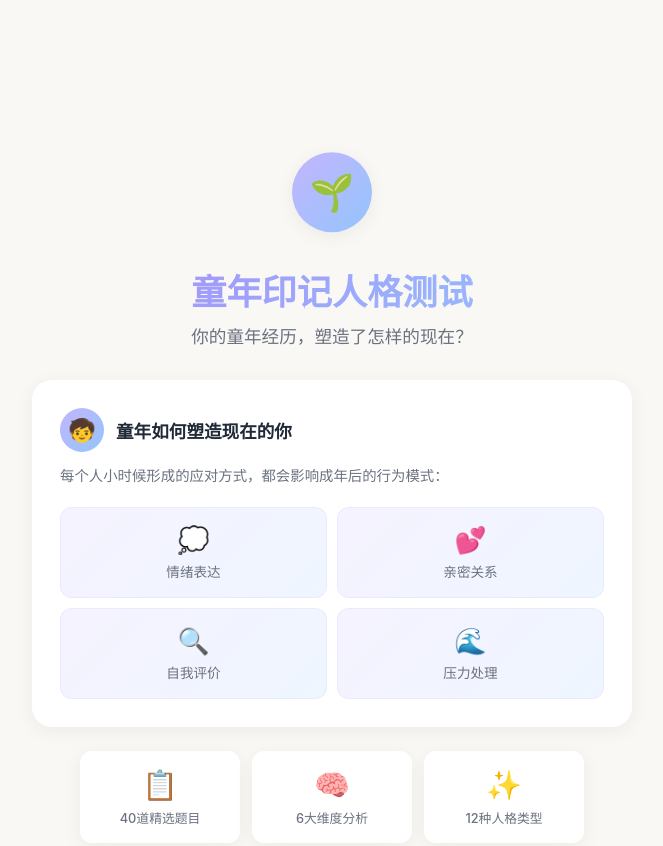
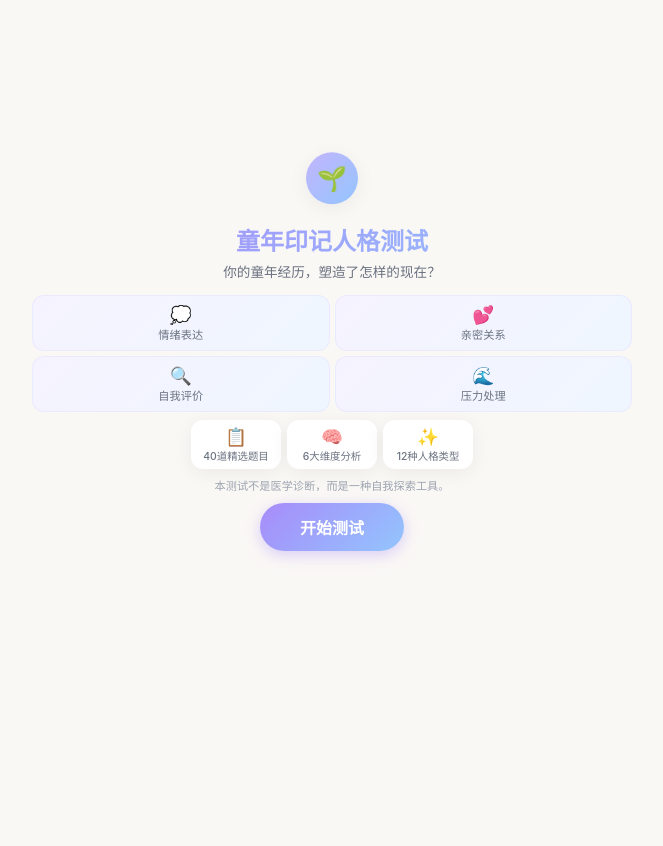
Before and after one commit to zys4057/childhood-test-, a plain HTML site: page index.html in a window 1280 px wide. Shown: the top 846 px of the page, without its empty margins (308-971 px from the left). After the commit the page ends 800 px from the top, so only its background shows below. Drawn offline with Linux system fonts and the light colour scheme.

Commit message:
Add files via upload

```diff
--- a/index.html
+++ b/index.html
@@ -7,19 +7,12 @@
   <link rel="stylesheet" href="./style.css" />
 </head>
 <body>
-  <!-- 页面1：首页 -->
   <div id="page-home" class="page active">
     <div class="home-content">
       <div class="home-icon">🌱</div>
       <h1 class="home-title">童年印记人格测试</h1>
       <p class="home-subtitle">你的童年经历，塑造了怎样的现在？</p>
-      <div class="intro-card">
-        <div class="intro-card-header">
-          <div class="intro-card-icon">🧒</div>
-          <h3>童年如何塑造现在的你</h3>
-        </div>
-        <p class="intro-desc">每个人小时候形成的应对方式，都会影响成年后的行为模式：</p>
-        <div class="impact-grid">
+      <div class="impact-grid compact">
         <div class="impact-item">
           <div class="impact-icon">💭</div>
           <div class="impact-text">情绪表达</div>
@@ -37,8 +30,7 @@
           <div class="impact-text">压力处理</div>
         </div>
       </div>
-      </div>
-      <div class="feature-row">
+      <div class="feature-row compact">
         <div class="feature-item">
           <div class="feature-icon">📋</div>
           <div class="feature-text">40道精选题目</div>
--- a/script.js
+++ b/script.js
@@ -273,6 +273,7 @@ function selectOption(idx) {
   isAnimating = true;
 
   const options = document.querySelectorAll('.option');
+  options.forEach(opt => opt.classList.remove('selected'));
   options[idx].classList.add('selected');
 
   answers[questions[currentQuestion].id] = idx + 1; // A=1, B=2, C=3, D=4
--- a/style.css
+++ b/style.css
@@ -62,19 +62,19 @@ body {
   max-width: 600px;
   width: 100%;
   text-align: center;
-  margin-top: 10vh;
+  margin-top: 2vh;
 }
 
 .home-icon {
-  width: 80px;
-  height: 80px;
-  margin: 0 auto 24px;
+  width: 52px;
+  height: 52px;
+  margin: 0 auto 10px;
   background: linear-gradient(135deg, var(--primary-light), var(--secondary));
   border-radius: 50%;
   display: flex;
   align-items: center;
   justify-content: center;
-  font-size: 36px;
+  font-size: 24px;
   box-shadow: var(--shadow);
   animation: float 3s ease-in-out infinite;
 }
@@ -85,9 +85,9 @@ body {
 }
 
 .home-title {
-  font-size: 2.2rem;
+  font-size: 1.5rem;
   font-weight: 700;
-  margin-bottom: 8px;
+  margin-bottom: 4px;
   background: linear-gradient(135deg, var(--primary), var(--secondary));
   -webkit-background-clip: text;
   -webkit-text-fill-color: transparent;
@@ -95,95 +95,27 @@ body {
 }
 
 .home-subtitle {
-  font-size: 1.1rem;
+  font-size: 0.85rem;
   color: var(--text-light);
-  margin-bottom: 32px;
-}
-
-.intro-card {
-  background: var(--card);
-  border-radius: var(--radius);
-  padding: 28px;
-  box-shadow: var(--shadow);
-  text-align: left;
-  margin-bottom: 24px;
-}
-
-.intro-card-header {
-  display: flex;
-  align-items: center;
-  gap: 12px;
-  margin-bottom: 12px;
-}
-
-.intro-card-icon {
-  width: 44px;
-  height: 44px;
-  background: linear-gradient(135deg, var(--primary-light), var(--secondary));
-  border-radius: 50%;
-  display: flex;
-  align-items: center;
-  justify-content: center;
-  font-size: 1.4rem;
-  flex-shrink: 0;
-}
-
-.intro-card h3 {
-  font-size: 1.1rem;
-  color: var(--text);
-  margin: 0;
-}
-
-.intro-desc {
-  font-size: 0.9rem;
-  color: var(--text-light);
-  margin-bottom: 20px;
-  line-height: 1.6;
-}
-
-.intro-card ul {
-  list-style: none;
-  padding: 0;
-}
-
-.intro-card li {
-  font-size: 0.95rem;
-  color: var(--text-light);
-  padding: 10px 0;
-  padding-left: 36px;
-  position: relative;
-  line-height: 1.6;
-  display: flex;
-  align-items: center;
-}
-
-.intro-card li::before {
-  content: none;
-}
-
-.item-icon {
-  position: absolute;
-  left: 0;
-  top: 50%;
-  transform: translateY(-50%);
-  width: 28px;
-  height: 28px;
-  display: flex;
-  align-items: center;
-  justify-content: center;
-  font-size: 1.1rem;
+  margin-bottom: 14px;
 }
 
 .impact-grid {
   display: grid;
   grid-template-columns: repeat(2, 1fr);
-  gap: 10px;
+  gap: 6px;
+  margin-bottom: 10px;
+}
+
+.impact-grid.compact {
+  gap: 5px;
+  margin-bottom: 8px;
 }
 
 .impact-item {
   background: linear-gradient(135deg, #f5f3ff, #eff6ff);
   border-radius: var(--radius-sm);
-  padding: 16px 12px;
+  padding: 8px 4px;
   text-align: center;
   transition: var(--transition);
   border: 1px solid rgba(167, 139, 250, 0.1);
@@ -195,12 +127,12 @@ body {
 }
 
 .impact-icon {
-  font-size: 1.6rem;
-  margin-bottom: 6px;
+  font-size: 1.1rem;
+  margin-bottom: 1px;
 }
 
 .impact-text {
-  font-size: 0.85rem;
+  font-size: 0.7rem;
   color: var(--text-light);
   font-weight: 500;
 }
@@ -208,53 +140,58 @@ body {
 .feature-row {
   display: flex;
   justify-content: center;
-  gap: 12px;
-  margin-bottom: 24px;
+  gap: 8px;
+  margin-bottom: 10px;
   flex-wrap: wrap;
+}
+
+.feature-row.compact {
+  gap: 6px;
+  margin-bottom: 8px;
 }
 
 .feature-item {
   background: var(--card);
   border-radius: var(--radius-sm);
-  padding: 16px 20px;
+  padding: 6px 8px;
   box-shadow: var(--shadow);
   text-align: center;
   flex: 1;
-  min-width: 90px;
-  max-width: 160px;
+  min-width: 60px;
+  max-width: 90px;
   transition: var(--transition);
 }
 
 .feature-item:hover {
-  transform: translateY(-3px);
+  transform: translateY(-2px);
   box-shadow: var(--shadow-hover);
 }
 
 .feature-icon {
-  font-size: 1.8rem;
-  margin-bottom: 6px;
+  font-size: 1.1rem;
+  margin-bottom: 1px;
 }
 
 .feature-text {
-  font-size: 0.8rem;
+  font-size: 0.65rem;
   color: var(--text-light);
   font-weight: 500;
 }
 
 .notice {
-  font-size: 0.85rem;
+  font-size: 0.7rem;
   color: var(--text-muted);
-  margin-bottom: 32px;
+  margin-bottom: 10px;
   padding: 0 10px;
 }
 
 /* ===== 按钮 ===== */
 .btn {
   display: inline-block;
-  padding: 14px 48px;
+  padding: 12px 40px;
   border-radius: 50px;
   border: none;
-  font-size: 1.05rem;
+  font-size: 1rem;
   font-weight: 600;
   cursor: pointer;
   transition: var(--transition);
```
Lines whose indentation alone changed are shown as unchanged.
